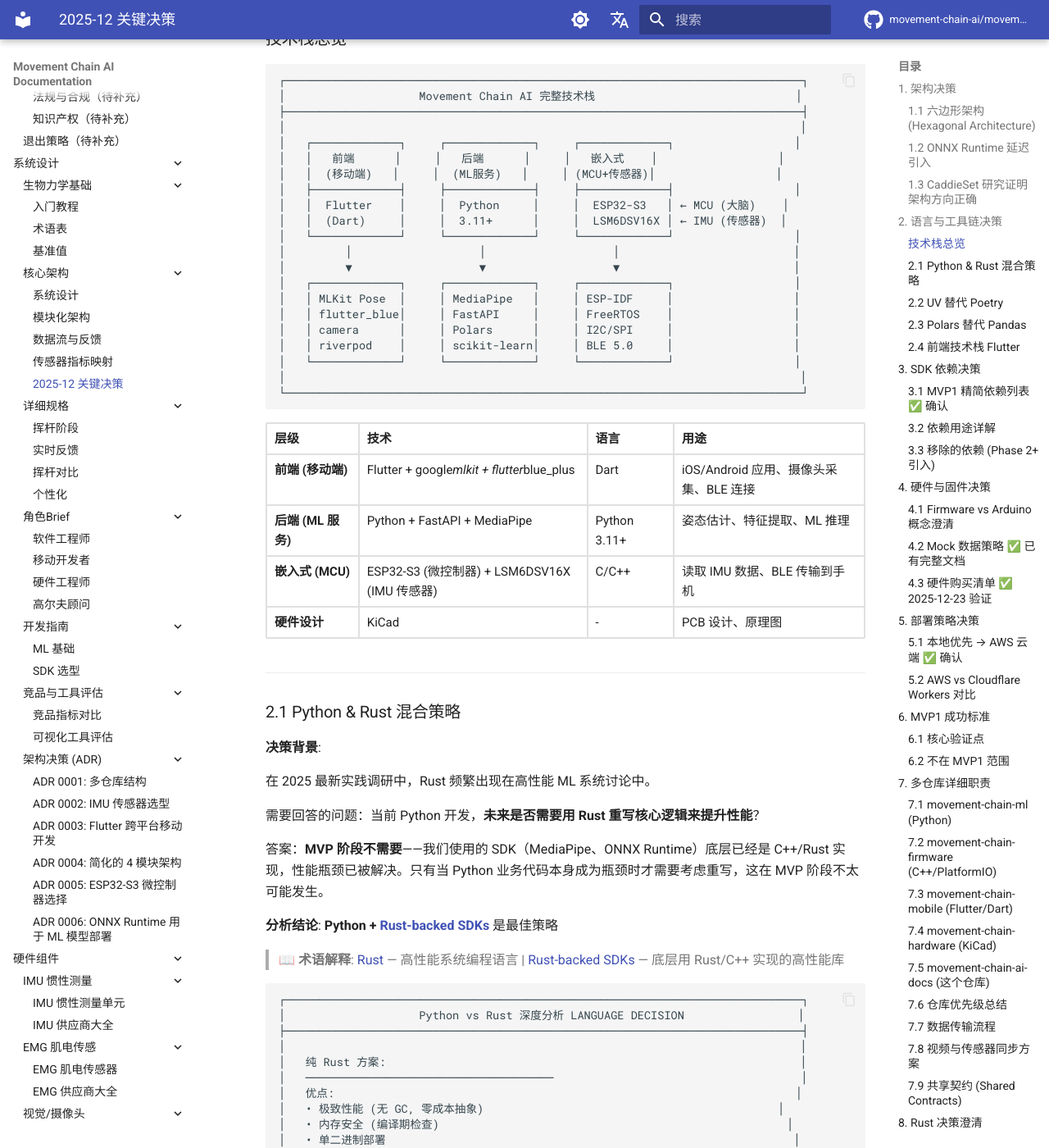
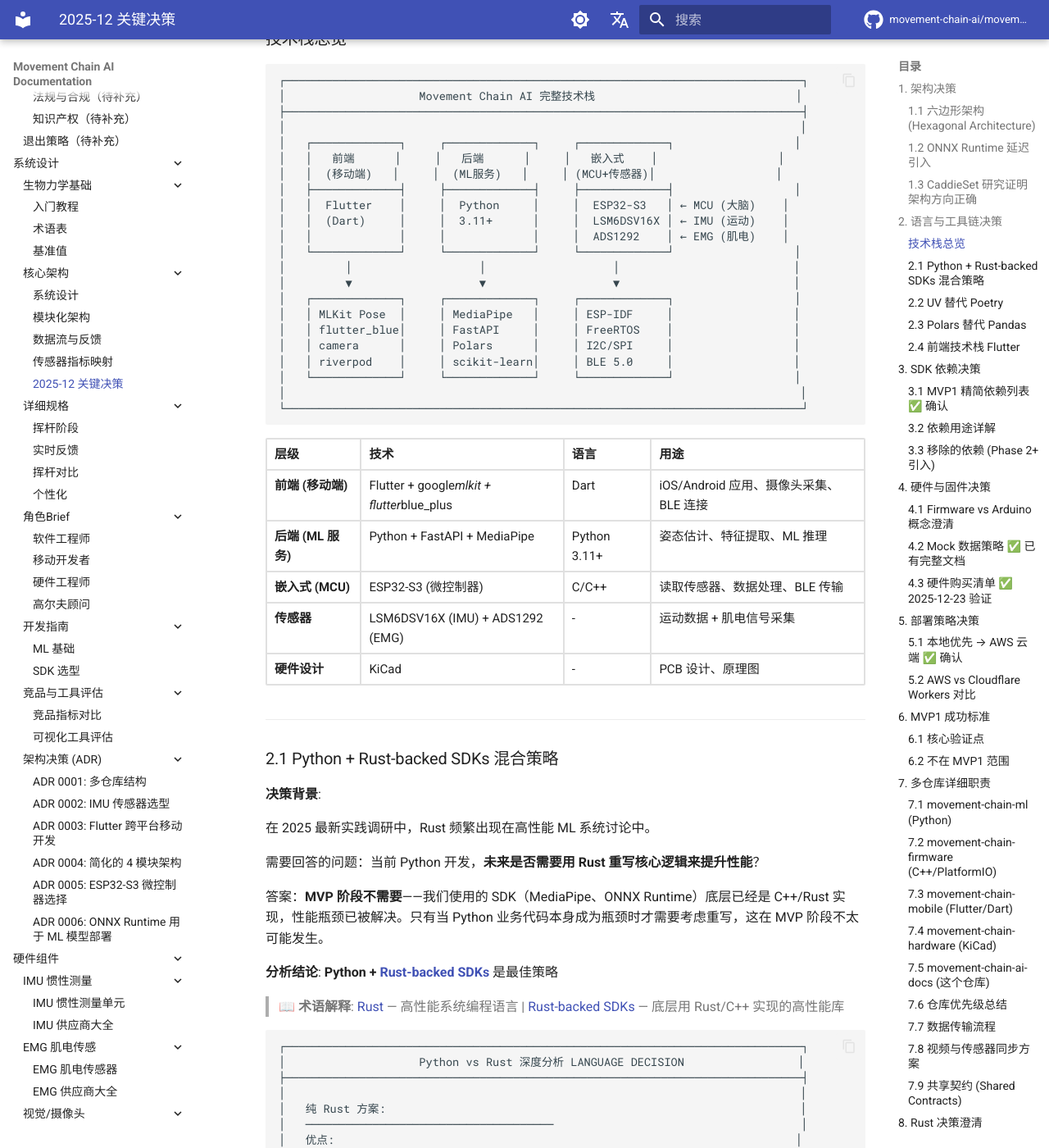
Before and after one commit to movement-chain-ai/movement-chain-docs, an MkDocs documentation site: the page built from docs/zh/design/architecture/architecture-decisions-2025-12-23.md, in a window 1280 px wide and 1400 px high, scrolled down 4842 px. Shown: the whole window at 82% size. Built offline with MkDocs 1.6.1 and Material for MkDocs 9.7.7, drawn with Linux system fonts in a browser that asks for light colours; comment, search, counter and statistics services are not loaded; the version menu is left out.

Commit message:
docs: 技术栈添加 EMG 传感器 (ADS1292)
- 架构图添加 ADS1292 EMG 模拟前端芯片
- 表格新增传感器层：LSM6DSV16X (IMU) + ADS1292 (EMG)
- 明确 MCU 与传感器的分工

🤖 Generated with [Claude Code](https://claude.com/claude-code)

Co-Authored-By: Claude Opus 4.5 <noreply@anthropic.com>

```diff
--- a/docs/zh/design/architecture/architecture-decisions-2025-12-23.md
+++ b/docs/zh/design/architecture/architecture-decisions-2025-12-23.md
@@ -227,7 +227,8 @@ Movement Chain AI 架构（与 CaddieSet 研究一致）：
 │   │  (移动端)   │     │  (ML服务)   │     │ (MCU+传感器)│                  │
 │   ├─────────────┤     ├─────────────┤     ├─────────────┤                  │
 │   │  Flutter    │     │  Python     │     │  ESP32-S3   │ ← MCU (大脑)    │
-│   │  (Dart)     │     │  3.11+      │     │  LSM6DSV16X │ ← IMU (传感器)  │
+│   │  (Dart)     │     │  3.11+      │     │  LSM6DSV16X │ ← IMU (运动)    │
+│   │             │     │             │     │  ADS1292    │ ← EMG (肌电)    │
 │   └─────────────┘     └─────────────┘     └─────────────┘                  │
 │         │                   │                   │                          │
 │         ▼                   ▼                   ▼                          │
@@ -245,12 +246,13 @@ Movement Chain AI 架构（与 CaddieSet 研究一致）：
 |------|------|------|------|
 | **前端 (移动端)** | Flutter + google_mlkit + flutter_blue_plus | Dart | iOS/Android 应用、摄像头采集、BLE 连接 |
 | **后端 (ML 服务)** | Python + FastAPI + MediaPipe | Python 3.11+ | 姿态估计、特征提取、ML 推理 |
-| **嵌入式 (MCU)** | ESP32-S3 (微控制器) + LSM6DSV16X (IMU 传感器) | C/C++ | 读取 IMU 数据、BLE 传输到手机 |
+| **嵌入式 (MCU)** | ESP32-S3 (微控制器) | C/C++ | 读取传感器、数据处理、BLE 传输 |
+| **传感器** | LSM6DSV16X (IMU) + ADS1292 (EMG) | - | 运动数据 + 肌电信号采集 |
 | **硬件设计** | KiCad | - | PCB 设计、原理图 |
 
 ---
 
-### 2.1 Python & Rust 混合策略
+### 2.1 Python + Rust-backed SDKs 混合策略
 
 **决策背景**:
 
```
